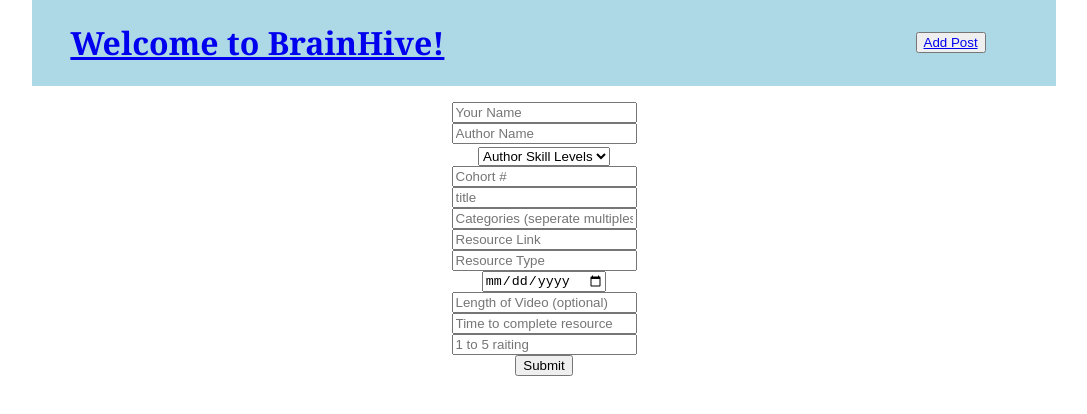
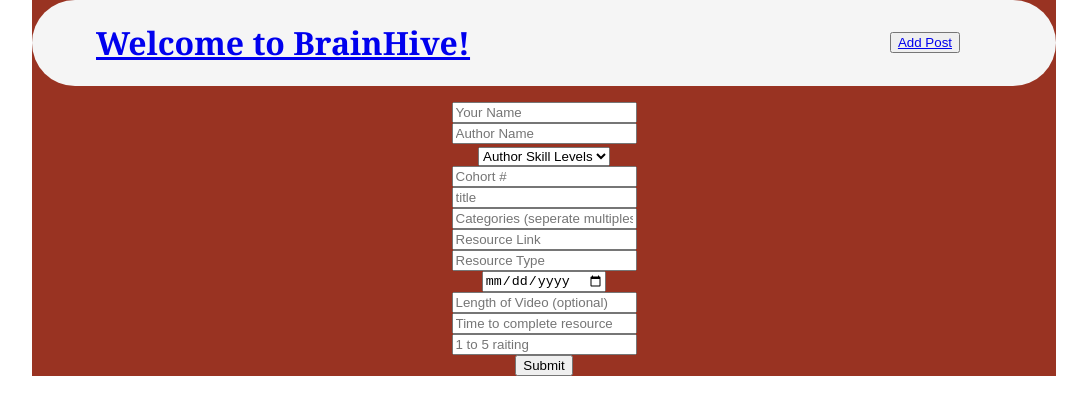
Before and after one commit to avacallery/brain-hive-2, a React (Create React App) app in the folder brain-hive-2/: page /add in a window 1280 px wide. Shown: the top 414 px of the page, without its empty margins (96-1183 px from the left). Built offline with nearby package versions, Linux system fonts and the light colour scheme.

Commit message:
add ViewPost styling

```diff
--- a/brain-hive-2/src/App.css
+++ b/brain-hive-2/src/App.css
@@ -2,6 +2,7 @@
   text-align: center;
   margin: 0 10%;
   font-family: Georgia, 'Times New Roman', Times, serif;
+  background-color: #993322;
 }
 
 .App-header {
@@ -59,8 +60,10 @@
 .header {
   display: flex;
   flex-direction: row;
-  background-color: lightblue;
-  padding: 0 3vw;
+  background-color: whitesmoke;
+  border-color: grey;
+  border-radius: 65px;
+  padding: 0 5vw;
   margin-bottom: 16px;
 }
 
--- a/brain-hive-2/src/App.js
+++ b/brain-hive-2/src/App.js
@@ -10,7 +10,7 @@
 class App extends Component {
   state = {
     posts: [...INITIAL_POSTS],
-    selected: 0
+    selected: 1
   };
 
   addPost = (postData) => {
--- a/brain-hive-2/src/components/Button.js
+++ b/brain-hive-2/src/components/Button.js
@@ -15,7 +15,11 @@
         marginRight: 5,
         marginBottom: 10,
         marginTop: 5,
-        width: "60%"
+        width: "60%",
+        borderRadius: 10,
+        fontSize: 13,
+        paddingTop: 10,
+        paddingBottom: 10
     }
 };
 
--- a/brain-hive-2/src/components/ViewPost.js
+++ b/brain-hive-2/src/components/ViewPost.js
@@ -25,8 +25,9 @@
     };
 
     render() {
+        const { post } = this.props;
         return (
-            <div className="selectedPost">
+            <div className="selectedPost" style={myStyles.box}>
                 <h1>{post.title}</h1>
                 <h2>{post.resourceAuthor}</h2>
                 <h4>Submitted by: {post.posterName}, Cohort: {post.cohort}</h4>
@@ -39,11 +40,25 @@
                 <Button onClick={this.clickHandler}>
                     {this.state.showComments ? "Hide Comments" : "Show Comments"}
                 </Button>
+                <center>
                 {this.state.showComments ? this.renderComments(post) : null}
+                </center>
             </div>
         )
     };
     //.map you will use to display comments
 };
 
-export default ViewPost;
+const myStyles = {
+    box: {
+        display: "flex",
+        flexDirection: "column",
+        backgroundColor: "#F7F7F7",
+        border: 1,
+        borderBottomWidth: 0,
+        paddingBottom: 10,
+        marginBottom: 10,
+    }
+}
+
+export default withRouter(ViewPost);
```
